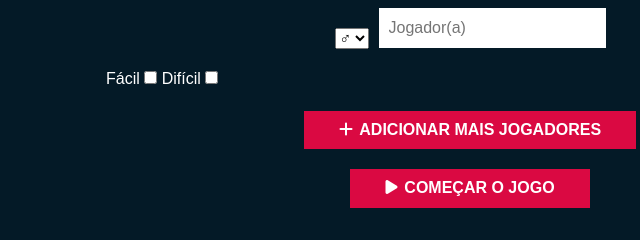
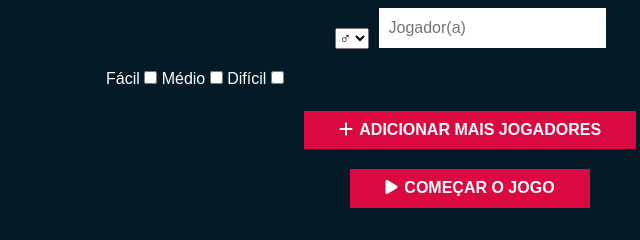
Before and after one commit to Bernas11/bernas11.github.io, a website: page index.html in a window 1280 px wide. Shown: the part 415-655 px from the top of the page, 170-810 px from the left. Drawn offline with Linux system fonts and the light colour scheme; a web font is replaced by a local one.

Commit message:
Update index.html

```diff
--- a/index.html
+++ b/index.html
@@ -72,6 +72,8 @@
             <div class="difficulty-selection">
                 <label for="facil">Fácil</label>
                 <input type="checkbox" id="facil" name="facil" value="facil">
+                <label for="medio">Médio</label>
+                <input type="checkbox" id="medio" name="medio" value="medio">
                 <label for="dificil">Difícil</label>
                 <input type="checkbox" id="dificil" name="dificil" value="dificil">
             </div>
```
